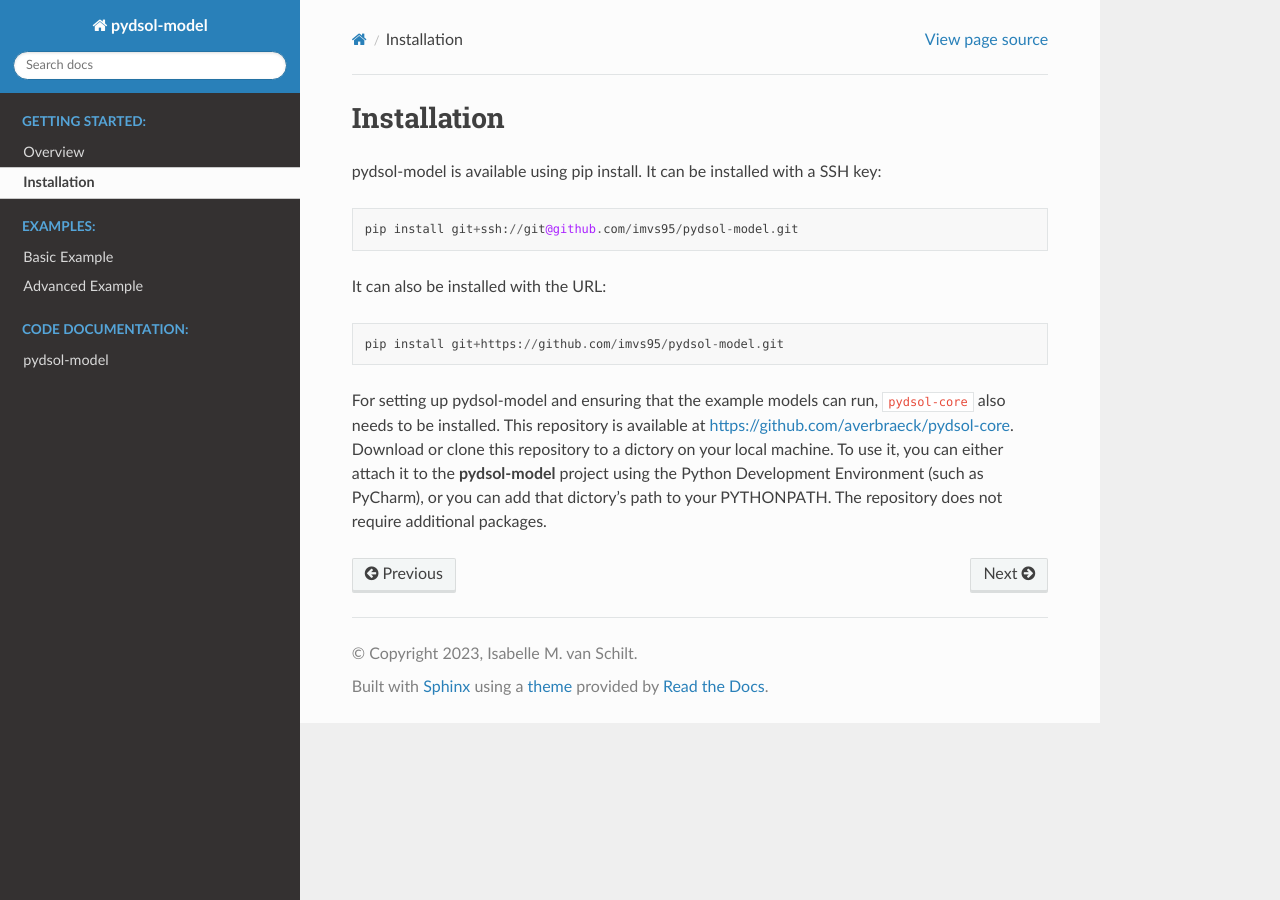
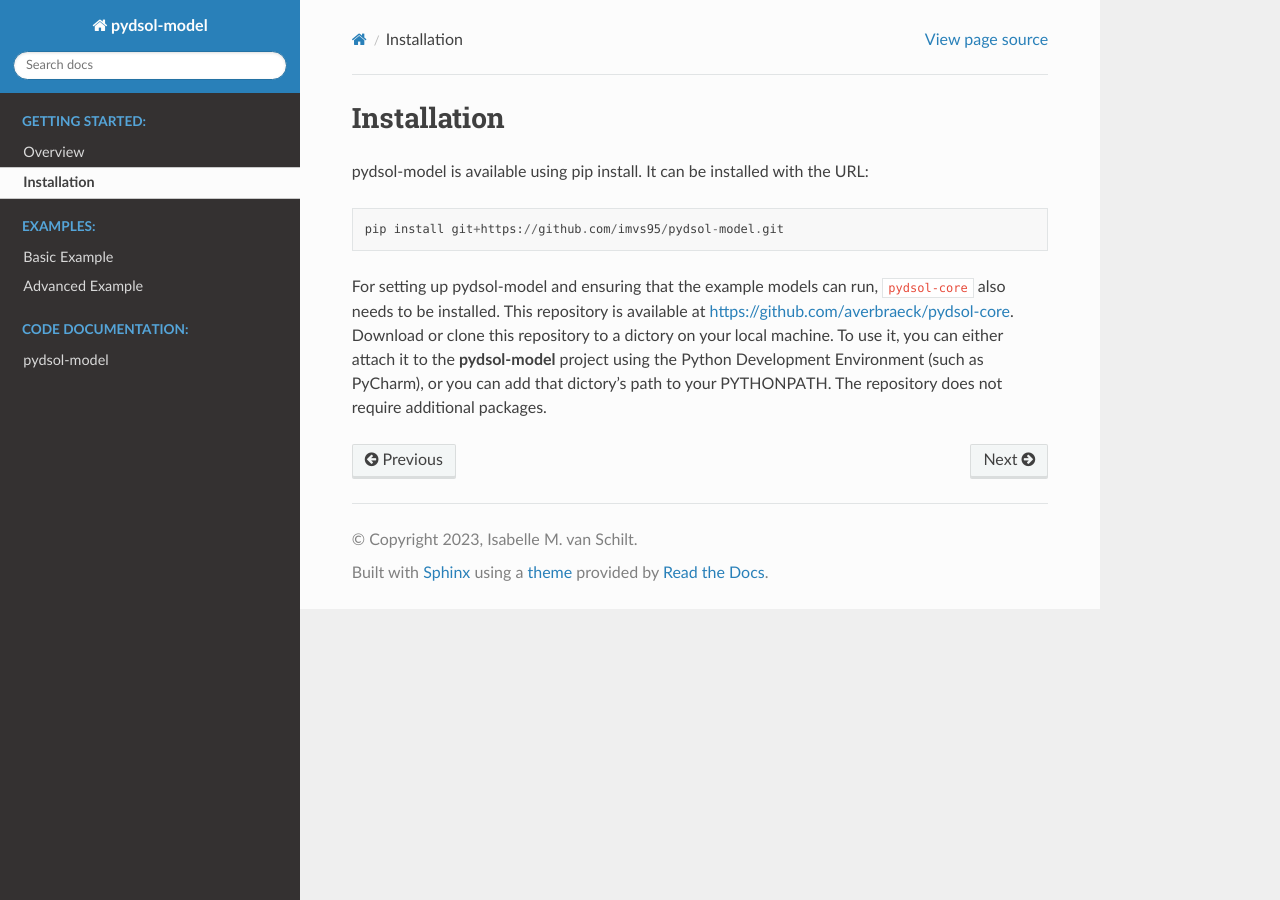
Before and after one commit to imvs95/pydsol-model, a Sphinx documentation site: the page built from docs/source/installation.rst, in a window 1280 px wide. Built offline with Sphinx 7.4.7 and the Read the Docs theme 2.0.0, drawn with Linux system fonts in a browser that asks for light colours.

Commit message:
update installation (no SSH key)

```diff
--- a/docs/source/index.rst
+++ b/docs/source/index.rst
@@ -14,7 +14,10 @@ pydsol-core uses a heap queue (priority queue) as eventlist and plans events usi
 This repository is currently under development at Delft University of Technology. If you would like to collaborate, please open an issue/discussion or contact `Isabelle van Schilt <https://www.tudelft.nl/staff/i.m.vanschilt/?cHash=74e749835b2a89c6c76b804683ffbbcf>`_ or `Alexander Verbraeck <https://www.tudelft.nl/staff/a.verbraeck/?cHash=79d864d800b2d588772fbe7e1778ff03>`_.
 
 
-Source code is available at https://github.com/imvs95/pydsol-model. To cite this repository, use https://doi.org/10.4121/22005620.
+Source code is available at https://github.com/imvs95/pydsol-model.
+
+.. comment: :
+   _To cite this repository, use https://doi.org/10.4121/22005620.
 
 
 .. toctree::
--- a/docs/source/installation.rst
+++ b/docs/source/installation.rst
@@ -2,12 +2,7 @@
 Installation
 ===============
 
-pydsol-model is available using pip install. It can be installed with a SSH key::
-
-  pip install git+ssh://git@github.com/imvs95/pydsol-model.git
-
-
-It can also be installed with the URL::
+pydsol-model is available using pip install. It can be installed with the URL::
 
  pip install git+https://github.com/imvs95/pydsol-model.git
 
```
Also changed, not shown: README.rst (+7 -8 lines), 8 other files.
